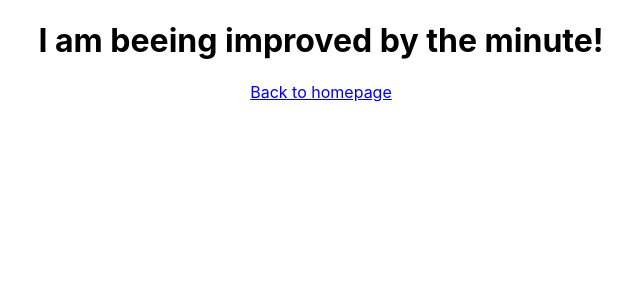
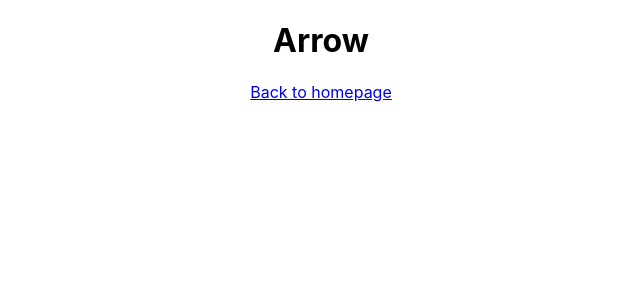
Before and after one commit to DHDave/kodflix, a React (Create React App) app: page /arrow in a window 1280 px wide. Shown: the top 300 px of the page, without its empty margins (319-959 px from the left). Built offline with nearby package versions, Linux system fonts and the light colour scheme.

Commit message:
14 # Show the TV show title on the details page

```diff
--- a/src/App.js
+++ b/src/App.js
@@ -11,7 +11,7 @@ class App extends Component {
       <Router>
         <div className="App">
           <Route exact path='/' component={Gallery} />
-          <Route exact path='/:details' component={Details} />
+          <Route exact path='/:titleId' component={Details} />
         </div>
       </Router>
     );
--- a/src/Details.js
+++ b/src/Details.js
@@ -1,29 +1,29 @@
 import React from 'react';
 import { Link } from 'react-router-dom';
+import getTitles from './titles-get';
 
 export default class Details extends React.Component {
 
     constructor() {
         super();
         this.state = {
-            welcomeMessage: 'Welcome to the details page, WIP :)'
+            title: {}
         };
     }
 
     componentDidMount() {
-        setTimeout(() => {
-            this.setState({
-                welcomeMessage: 'I am beeing improved by the minute!'
-            });
-        }, 3000);
+        let titleId = this.props.match.params.titleId;
+        let title = getTitles()
+            .find((title) => title.id === titleId);
+        this.setState({ title });
     }
 
     render() {
         return (
             <div>
-                <h1>{this.state.welcomeMessage}</h1>
+                <h1>{this.state.title.name}</h1>
                 <Link to='/' >Back to homepage</Link>
-            </div>
+            </div >
         );
     }
 }
--- a/src/titles-get.js
+++ b/src/titles-get.js
@@ -8,8 +8,8 @@ import paulAofChrist from './images/PaulAofChrist.jpeg';
 export default function getTitles() {
   return [
     { id: 'thirteen', name: '13 Reasons Why', img: thirteenReasonsWhyImage },
-      { id: 'arrow', name :'Arrow', img: arrow },
-      { id: 'starwarsvii', name :'Star Wars VII', img: starWarsVII },
+    { id: 'arrow', name: 'Arrow', img: arrow },
+    { id: 'starwarsvii', name: 'Star Wars VII', img: starWarsVII },
     { id: 'thebourneultimatum', name: 'The Bourne Ultimatum', img: theBourneU },
     { id: 'thegoodfather', name: 'The Goodfather', img: theGoodfather },
     { id: 'paulapostolofchrist', name: 'Paul Apostol of Christ', img: paulAofChrist }
```
Also changed, not shown: src/Gallery.js (+5 -5 lines), src/Stack.js (indentation only). Lines whose indentation alone changed are shown as unchanged.
